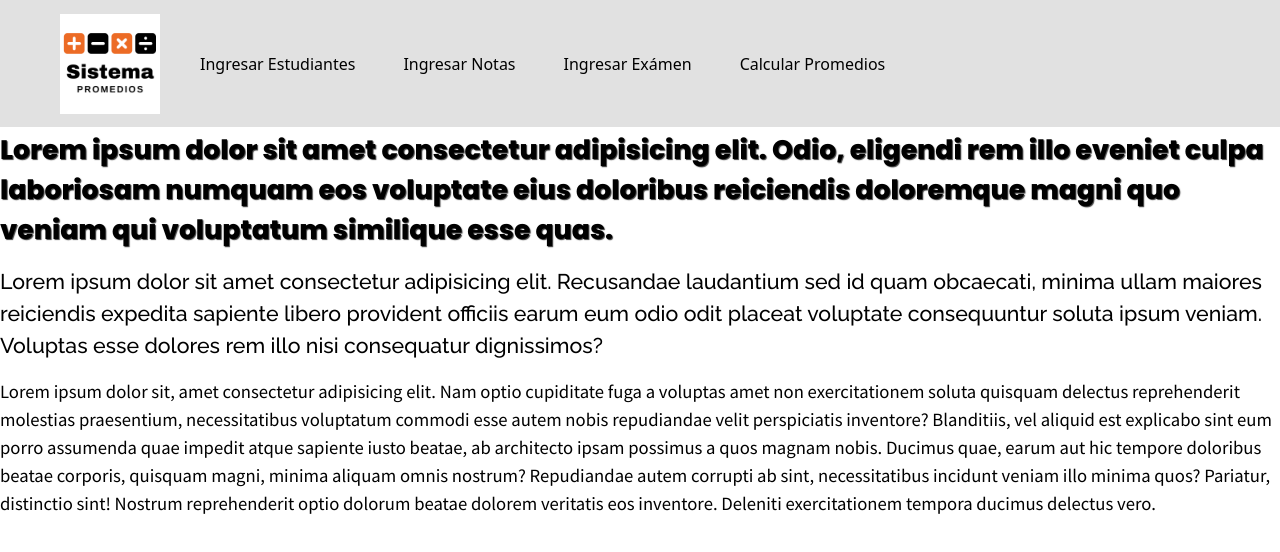
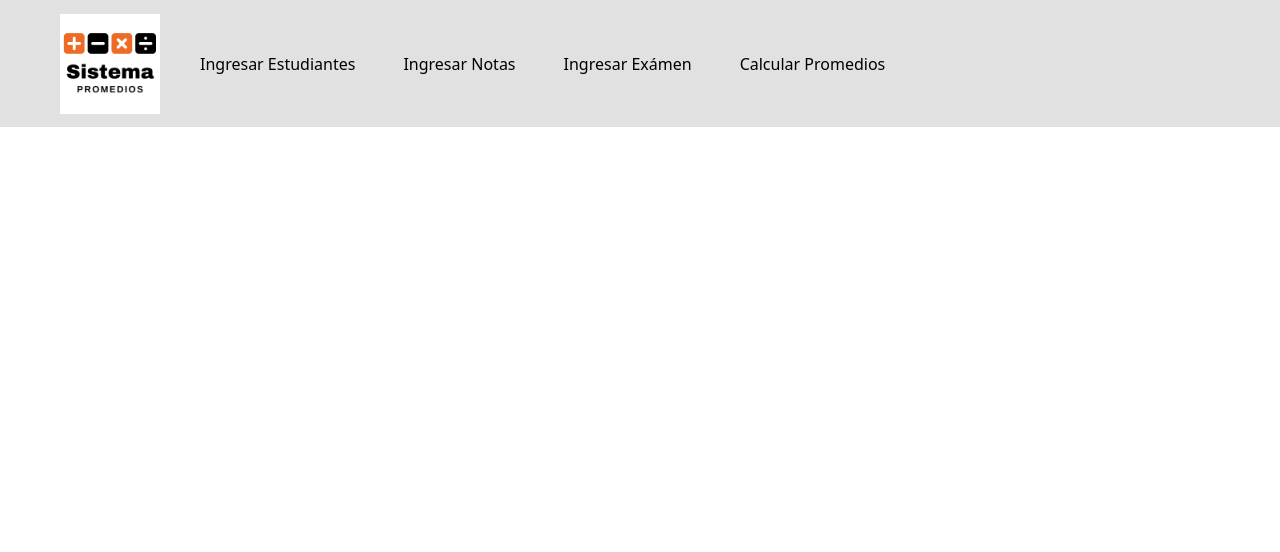
Before and after one commit to andres174/sistema-promedio, an Angular app: page / in a window 1280 px wide. Shown: the top 552 px of the page. Built offline with nearby package versions, Linux system fonts and the light colour scheme.

Commit message:
interfaces

```diff
--- a/src/app/components/promedios/promedios.component.html
+++ b/src/app/components/promedios/promedios.component.html
@@ -1,6 +1,6 @@
 
 <nav class="navbar fixed-top navbar-expand-lg" style="background-color: #e1e1e1;">
-    <div class="container-fluid mx-5">
+    <div class="container-fluid mx-5" >
         <a class="navbar-brand" href="#">
             <img src="assets/img/Modern Business Numerical Logo.png" alt="AAAAAAAAA" width="100" height="100" class="d-inline-block align-text-top">
             <!-- Bootstrap -->
@@ -31,14 +31,6 @@
     </div>
 </nav>
 
-<div class="d-block" style="margin-top: 130px;">
-    <p class="texto-titulo texto-sombra">
-        Lorem ipsum dolor sit amet consectetur adipisicing elit. Odio, eligendi rem illo eveniet culpa laboriosam numquam eos voluptate eius doloribus reiciendis doloremque magni quo veniam qui voluptatum similique esse quas.
-    </p>
-    <p class="texto-medio">
-        Lorem ipsum dolor sit amet consectetur adipisicing elit. Recusandae laudantium sed id quam obcaecati, minima ullam maiores reiciendis expedita sapiente libero provident officiis earum eum odio odit placeat voluptate consequuntur soluta ipsum veniam. Voluptas esse dolores rem illo nisi consequatur dignissimos?
-    </p>
-    <p class="texto-normal">
-        Lorem ipsum dolor sit, amet consectetur adipisicing elit. Nam optio cupiditate fuga a voluptas amet non exercitationem soluta quisquam delectus reprehenderit molestias praesentium, necessitatibus voluptatum commodi esse autem nobis repudiandae velit perspiciatis inventore? Blanditiis, vel aliquid est explicabo sint eum porro assumenda quae impedit atque sapiente iusto beatae, ab architecto ipsam possimus a quos magnam nobis. Ducimus quae, earum aut hic tempore doloribus beatae corporis, quisquam magni, minima aliquam omnis nostrum? Repudiandae autem corrupti ab sint, necessitatibus incidunt veniam illo minima quos? Pariatur, distinctio sint! Nostrum reprehenderit optio dolorum beatae dolorem veritatis eos inventore. Deleniti exercitationem tempora ducimus delectus vero.
-    </p>
+<div id="cuerpo-principal" class="d-block" style="margin-top: 130px;">
+
 </div>
--- a/src/app/components/promedios/promedios.component.ts
+++ b/src/app/components/promedios/promedios.component.ts
@@ -1,3 +1,4 @@
+import { EstudiantesInterface, ExamenInterface, NotasInterface, PromedioInterface } from './../../interfaces/promedios';
 import { Component, OnInit } from '@angular/core';
 
 @Component({
@@ -7,6 +8,16 @@ import { Component, OnInit } from '@angular/core';
 })
 export class PromediosComponent implements OnInit {
 
+  inEstudiantes:boolean = false;
+  inNotas: boolean = false;
+  inExamen: boolean = false;
+  inPromedio: boolean = false;
+
+  estudiantes: EstudiantesInterface[] = [];
+  notas: NotasInterface[] = [];
+  examen: ExamenInterface[] = [];
+  promedio: PromedioInterface[] = [];
+
   constructor() { }
 
   ngOnInit(): void {
--- /dev/null
+++ b/src/app/interfaces/promedios.ts
@@ -0,0 +1,22 @@
+export interface EstudiantesInterface{
+    id: number;
+    nombre: string;
+}
+
+export interface NotasInterface{
+    id: number;
+    n1: number;
+    n2: number;
+    n3: number;
+    n4: number;
+}
+
+export interface ExamenInterface{
+    id: number;
+    examen: number;
+}
+
+export interface PromedioInterface{
+    id: number;
+    promedio: number;
+}
```
